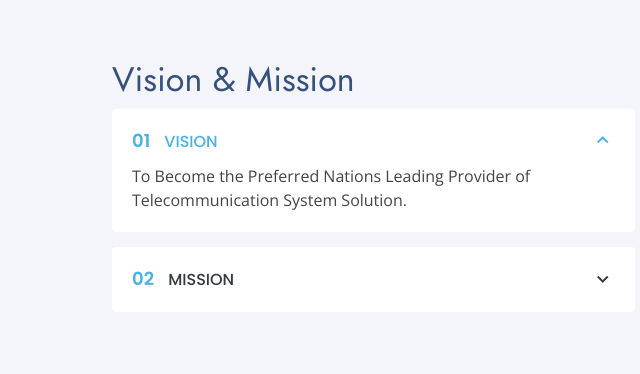
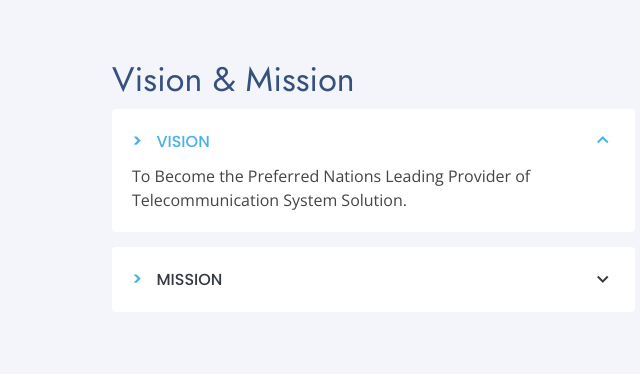
Before and after one commit to dwiptarama/btk, a plain HTML site: page index.html in a window 1280 px wide. Shown: the part 1280-1654 px from the top of the page, 0-640 px from the left. Drawn offline with nearby package versions, Linux system fonts and the light colour scheme.

```diff
--- a/index.html
+++ b/index.html
@@ -162,14 +162,14 @@
               <div class="accordion-list">
                 <ul>
                   <li>
-                    <a data-bs-toggle="collapse" class="collapse" data-bs-target="#accordion-list-1"><span>01</span> VISION <i class="bx bx-chevron-down icon-show"></i><i class="bx bx-chevron-up icon-close"></i></a>
+                    <a data-bs-toggle="collapse" class="collapse" data-bs-target="#accordion-list-1"><span>></span> VISION <i class="bx bx-chevron-down icon-show"></i><i class="bx bx-chevron-up icon-close"></i></a>
                     <div id="accordion-list-1" class="collapse show" data-bs-parent=".accordion-list">
                       <p>To Become the Preferred Nations Leading Provider of Telecommunication System Solution.</p>
                     </div>
                   </li>
 
                   <li>
-                    <a data-bs-toggle="collapse" data-bs-target="#accordion-list-2" class="collapsed"><span>02</span> MISSION <i class="bx bx-chevron-down icon-show"></i><i class="bx bx-chevron-up icon-close"></i></a>
+                    <a data-bs-toggle="collapse" data-bs-target="#accordion-list-2" class="collapsed"><span>></span> MISSION <i class="bx bx-chevron-down icon-show"></i><i class="bx bx-chevron-up icon-close"></i></a>
                     <div id="accordion-list-2" class="collapse" data-bs-parent=".accordion-list">
                       <p>To provide the best-in-class Telecommunication System Solution while instilling the upcoming needs of our customers.</p>
                       <p>To promote a high-performing team to contribute to clients success through technologically-advanced services and cutting-edge engineering.</p>
```
